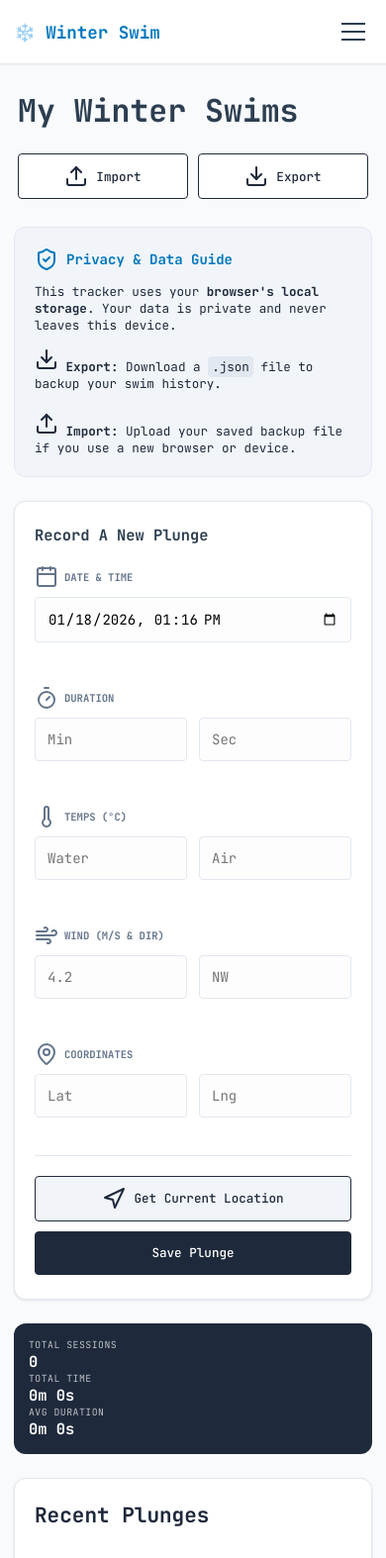
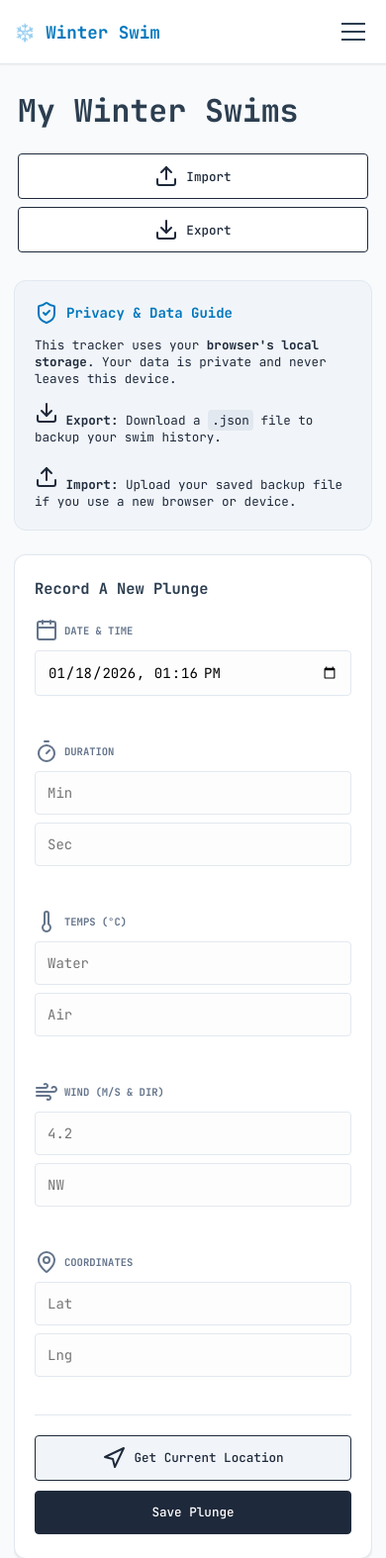
Before and after one commit to tjomk/winterswim, a Django app: page /en/plunge-tracker/ in a window 390 px wide. Shown: the top 1574 px of the page at 99% size. Run offline with Django 5.2, Linux system fonts and the light colour scheme; parts of the project's set-up code (start-up, migrations or seed data) failed here and were passed over; some libraries are stand-ins or nearby versions.

Commit message:
Fix tracker bugs

```diff
--- a/static/css/main.css
+++ b/static/css/main.css
@@ -1042,6 +1042,16 @@ div.form-checkbox:not(#id_facilities) input[type="radio"] {
     color: white !important;
 }
 
+/* Fix for mobile horizontal scrolling issue */
+html {
+    overflow-x: hidden;
+}
+
+body {
+    overflow-x: hidden;
+    min-width: 100%;
+}
+
 /* Page headers */
 .page-header {
     padding: var(--spacing-xl) 0;
@@ -2195,6 +2205,12 @@ div.form-checkbox:not(#id_facilities) input[type="radio"] {
 .inline-group {
     display: flex;
     gap: 12px;
+    flex-wrap: wrap;
+}
+
+.inline-group input {
+    flex: 1;
+    min-width: 80px;
 }
 
 /* Form Grid - Mobile first */
@@ -2387,7 +2403,11 @@ h1 {
         gap: 1rem;
     }
 
-
+    .tracker-container {
+        padding-left: 0;
+        padding-right: 0;
+        overflow-x: hidden;
+    }
 
     .stats-bar {
         flex-direction: column;
@@ -2416,7 +2436,34 @@ h1 {
         gap: 10px;
     }
 
-
+    /* Fix inline inputs on mobile */
+    .inline-group {
+        flex-direction: column;
+        gap: 8px;
+    }
+
+    .inline-group input {
+        width: 100% !important;
+        flex: none;
+    }
+
+    /* Ensure form inputs don't cause horizontal overflow */
+    .plunge-form-card input[type="number"],
+    .plunge-form-card input[type="text"],
+    .plunge-form-card input[type="datetime-local"] {
+        width: 100%;
+        box-sizing: border-box;
+    }
+
+    /* Fix button layout on mobile */
+    .actions {
+        flex-direction: column;
+        gap: 8px;
+    }
+
+    .actions button {
+        width: 100%;
+    }
 }
 
 /* Small screens (576px to 767px) - Tracker adjustments */
--- a/static/js/plunge_tracker.js
+++ b/static/js/plunge_tracker.js
@@ -147,6 +147,11 @@ document.addEventListener('DOMContentLoaded', () => {
             `;
             plungeList.appendChild(plungeItem);
         });
+
+        // Re-initialize Lucide icons after rendering plunges
+        if (typeof lucide !== 'undefined') {
+            lucide.createIcons();
+        }
     }
 
     function renderStatistics() {
--- a/templates/plunge_tracker/plunge_list.html
+++ b/templates/plunge_tracker/plunge_list.html
@@ -87,7 +87,7 @@
                 <div class="form-group">
                     <label><i data-lucide="wind"></i> {% trans "Wind (m/s & Dir)" %}</label>
                     <div class="inline-group">
-                        <input type="number" id="wind-speed" placeholder="4.2">
+                        <input type="number" id="wind-speed" step="any" placeholder="4.2">
                         <input type="text" id="wind-direction" placeholder="NW">
                     </div>
                 </div>
```
